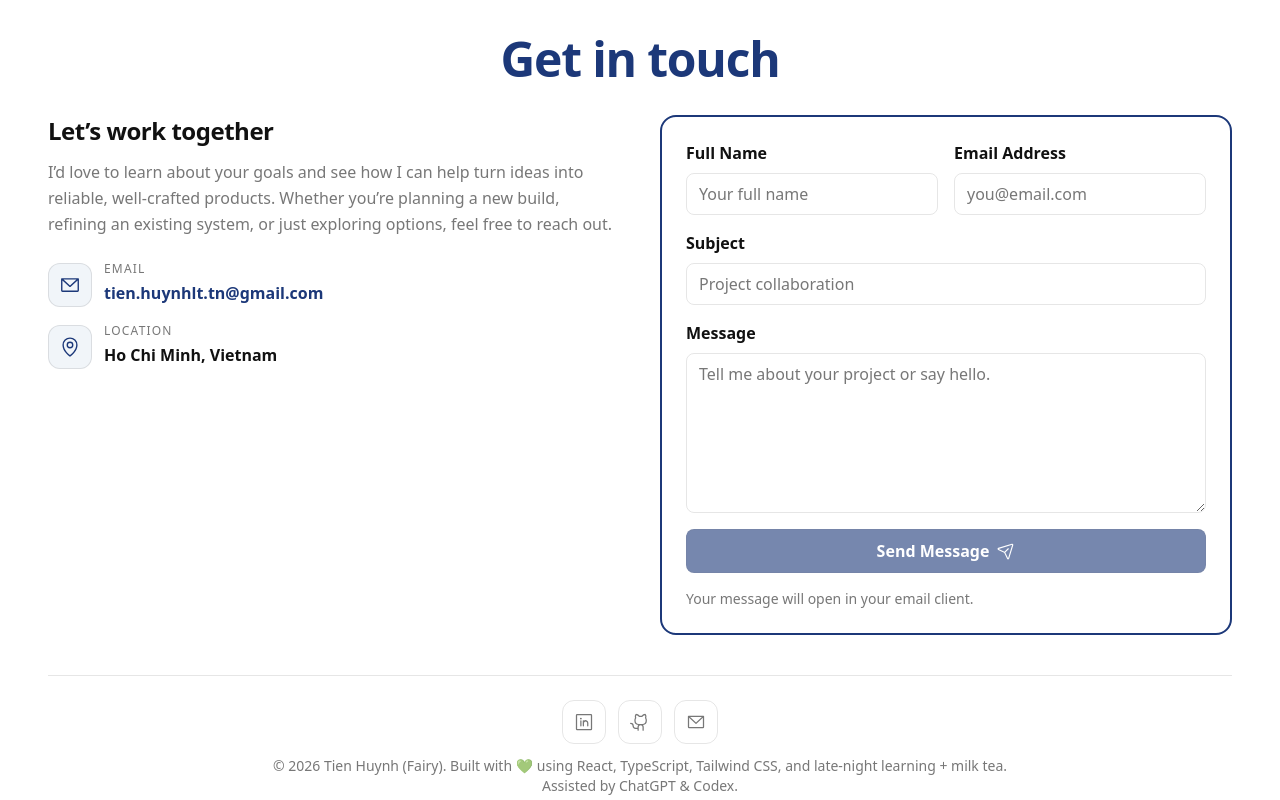
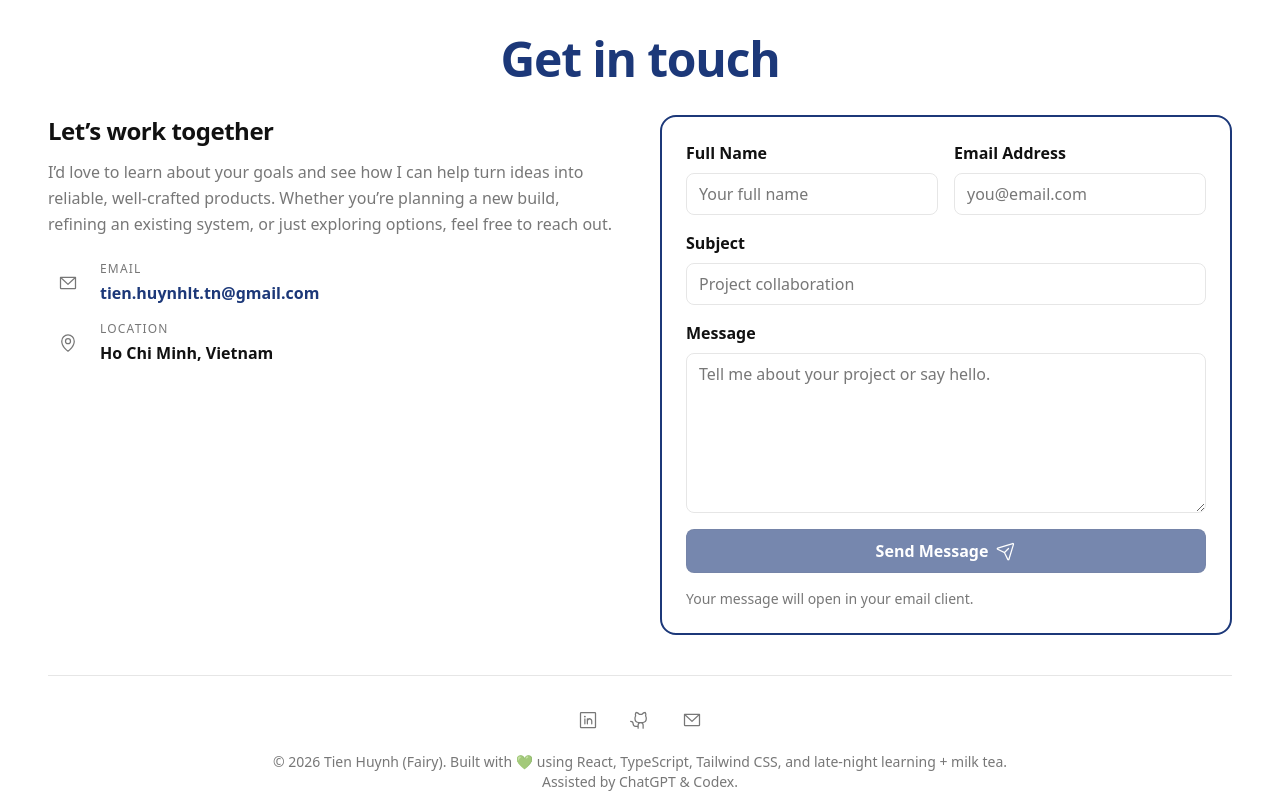
Before and after one commit to tienhuynh-tn/portfolio-tienhuynh-tn, a React (Vite) app: page / in a window 1280 px wide. Shown: the part 4799-5599 px from the top of the page. Built offline with nearby package versions, Linux system fonts and the light colour scheme.

Commit message:
refine(ui): unify contact/footer icons and adjust footer spacing

```diff
--- a/src/sections/Contact.tsx
+++ b/src/sections/Contact.tsx
@@ -82,13 +82,9 @@ function Contact() {
             </div>
 
             <div className="flex flex-col gap-4">
-              <div className="flex items-start gap-3">
-                <span className="mt-0.5 inline-flex h-11 w-11 items-center justify-center rounded-xl border border-[color:var(--border)] bg-slate-100 text-[color:var(--primary)] dark:bg-transparent">
-                  <EnvelopeSimple
-                    size={22}
-                    weight="regular"
-                    aria-hidden="true"
-                  />
+              <div className="group flex items-start gap-3">
+                <span className="mt-0.5 inline-flex h-10 w-10 items-center justify-center text-[color:var(--muted)] transition-colors group-hover:text-[color:var(--primary)]">
+                  <EnvelopeSimple size={20} weight="regular" aria-hidden="true" />
                 </span>
                 <div className="flex flex-col gap-1">
                   <span className="text-xs uppercase tracking-widest text-[color:var(--muted)]">
@@ -96,16 +92,16 @@ function Contact() {
                   </span>
                   <a
                     href="mailto:tien.huynhlt.tn@gmail.com"
-                    className="font-semibold text-[color:var(--primary)] hover:opacity-90"
+                    className="font-semibold text-[color:var(--primary)] hover:opacity-90 focus-visible:outline-none focus-visible:text-[color:var(--primary)]"
                   >
                     tien.huynhlt.tn@gmail.com
                   </a>
                 </div>
               </div>
 
-              <div className="flex items-start gap-3">
-                <span className="mt-0.5 inline-flex h-11 w-11 items-center justify-center rounded-xl border border-[color:var(--border)] bg-slate-100 text-[color:var(--primary)] dark:bg-transparent">
-                  <MapPin size={22} weight="regular" aria-hidden="true" />
+              <div className="group flex items-start gap-3">
+                <span className="mt-0.5 inline-flex h-10 w-10 items-center justify-center text-[color:var(--muted)] transition-colors group-hover:text-[color:var(--primary)]">
+                  <MapPin size={20} weight="regular" aria-hidden="true" />
                 </span>
                 <div className="flex flex-col gap-1">
                   <span className="text-xs uppercase tracking-widest text-[color:var(--muted)]">
@@ -195,7 +191,7 @@ function Contact() {
               className="inline-flex w-full items-center justify-center gap-2 rounded-lg bg-[color:var(--primary)] px-4 py-2 font-semibold text-[color:var(--primaryText)] transition hover:opacity-95 disabled:cursor-not-allowed disabled:opacity-60"
             >
               <span>Send Message</span>
-              <PaperPlaneTilt size={18} weight="regular" aria-hidden="true" />
+              <PaperPlaneTilt size={20} weight="regular" aria-hidden="true" />
             </button>
 
             <p className="text-sm text-[color:var(--muted)]" aria-live="polite">
@@ -206,7 +202,7 @@ function Contact() {
           </form>
         </div>
 
-        <div className="mt-10 border-t border-[color:var(--border)] pt-6">
+        <div className="mt-10 border-t border-[color:var(--border)] pt-6 pb-2">
           <div className="flex items-center justify-center gap-3">
             {[
               {
@@ -231,7 +227,7 @@ function Contact() {
                 target={item.href.startsWith('http') ? '_blank' : undefined}
                 rel={item.href.startsWith('http') ? 'noreferrer' : undefined}
                 aria-label={item.label}
-                className="inline-flex h-11 w-11 items-center justify-center rounded-xl border border-[color:var(--border)] text-[color:var(--muted)] transition hover:-translate-y-0.5 hover:border-[color:var(--primary)] hover:text-[color:var(--primary)]"
+                className="inline-flex h-10 w-10 items-center justify-center text-[color:var(--muted)] transition hover:text-[color:var(--primary)] focus-visible:outline-none focus-visible:ring-2 focus-visible:ring-[color:var(--ring)] focus-visible:text-[color:var(--primary)]"
               >
                 <item.Icon size={20} weight="regular" aria-hidden="true" />
               </a>
```
